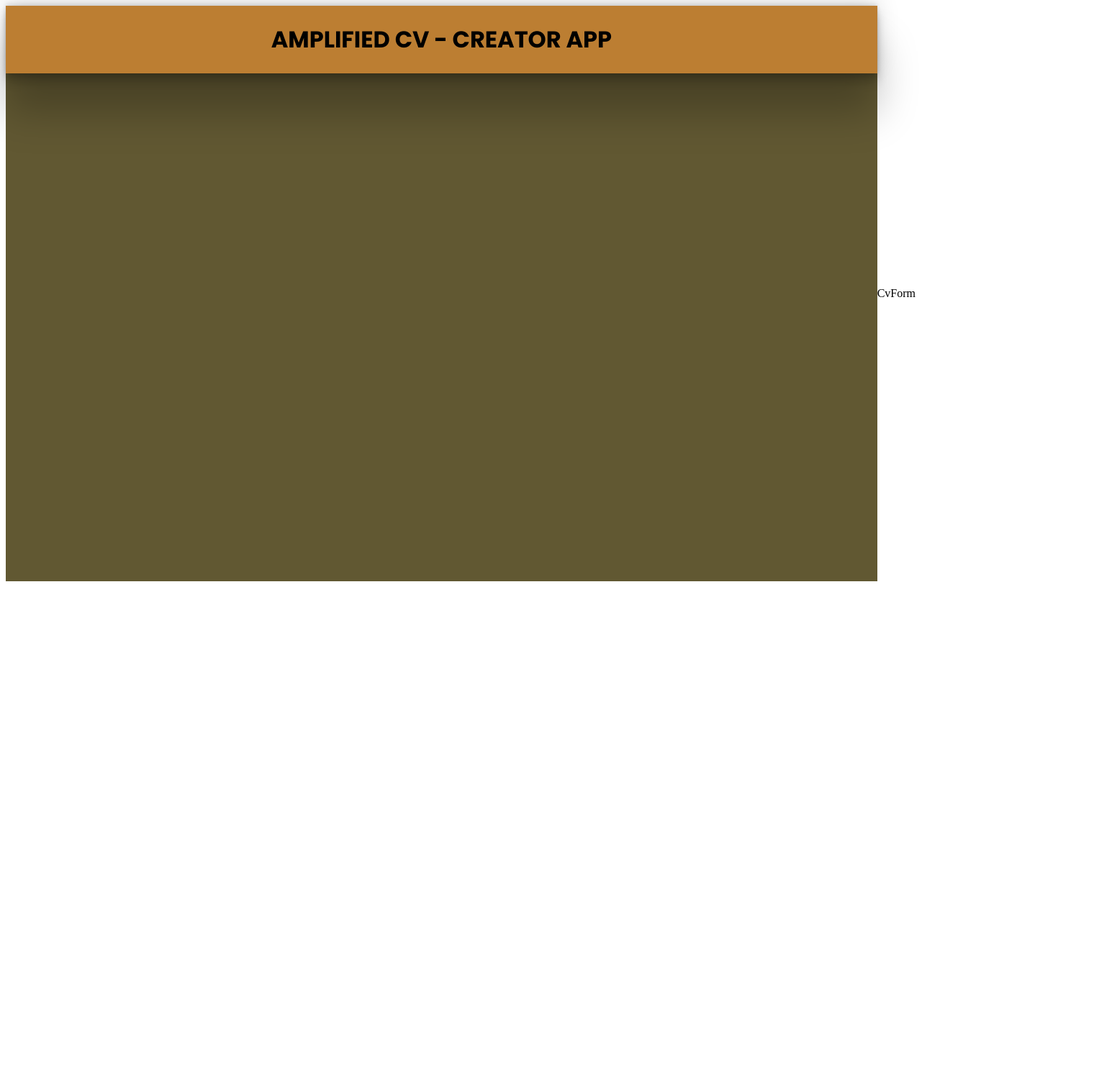
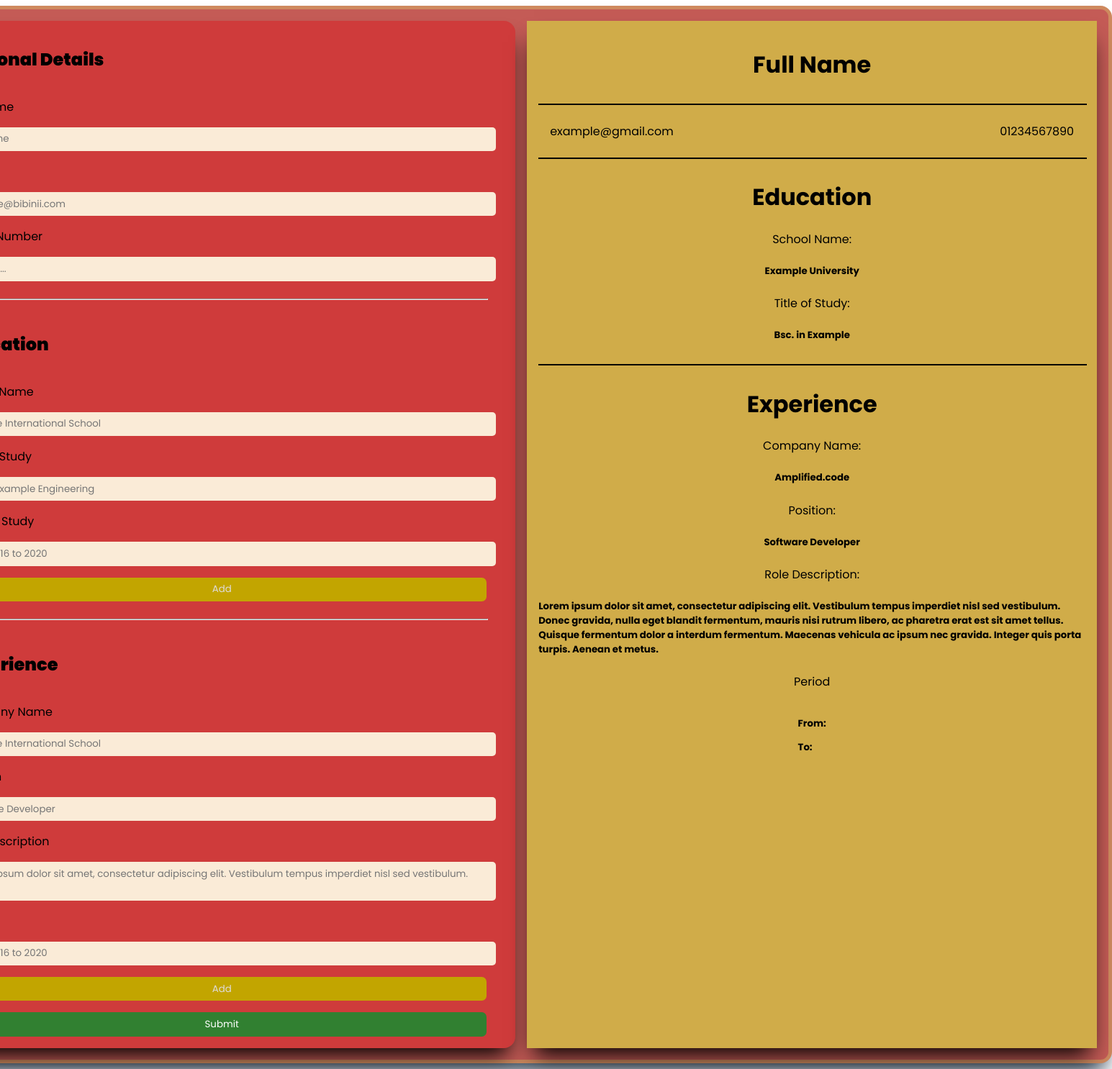
Before and after one commit to asantesylvesterkwame/CV-creator, a React (Create React App) app in the folder cv-creator/: page / in a window 1280 px wide. Shown: the whole page at 72% size, 1545 px wide, since content can reach past the window. Before the commit the page ends 816 px from the top, so only its background shows below. Built offline with nearby package versions, Linux system fonts and the light colour scheme.

Commit message:
put in the elements and setup tup the submit button functionality

```diff
--- a/cv-creator/src/components/forms/CvForm.jsx
+++ b/cv-creator/src/components/forms/CvForm.jsx
@@ -1,8 +1,172 @@
-import React from 'react'
+import React, {useRef} from 'react';
+import './CvForm.css';
+
 
 const CvForm = () => {
+    let elementInputRef = useRef();
+    let fullNameHeader = useRef();
+
+    let emailInputRef = useRef();
+    let emailInputSpace = useRef();
+
+    let phoneNumberRef = useRef();
+    let phoneNumberInput = useRef();
+
+    let schoolNameRef = useRef();
+    let schoolNameInput = useRef();
+
+    let titleOfStudyRef = useRef();
+    let titleOfStudyInput = useRef();
+
+
+
+    function submitForm(e) {
+        let elementInputValue = elementInputRef.current.value;
+        if (elementInputValue === '') {
+            return null
+        }else{
+            fullNameHeader.current.innerHTML = elementInputValue
+
+        }
+        let emailInputValue = emailInputRef.current.value;
+
+        if (emailInputValue === "") {
+            return null
+        } else {
+            emailInputSpace.current.innerHTML = emailInputValue
+        }
+
+        let phoneNumberValue = phoneNumberRef.current.value
+
+        if (phoneNumberValue === '') {
+            return null
+        } else {
+            phoneNumberInput.current.innerHTML = phoneNumberValue
+        }
+
+        let schooNameInputValue = schoolNameRef.current.value;
+
+        if (schooNameInputValue === '') {
+            return null
+        } else {
+            schoolNameInput.current.innerHTML = schooNameInputValue
+        }
+
+        let titleOfStudyValue = titleOfStudyRef.current.value;
+
+        if (titleOfStudyValue === '') {
+            return null
+        } else {
+            titleOfStudyInput.current.innerHTML = titleOfStudyValue;
+        }
+
+    }
   return (
-    <div>CvForm</div>
+    <div className='container'>
+        <div className='formCardDiv'>
+            <div className="formCard">
+                <h2>Personal Details</h2>
+                <label htmlFor="">Full Name</label>
+                <input ref={elementInputRef} className='cvInputDetail' type="text" name="" id="" placeholder='Full Name'/>
+
+                <label htmlFor="">Email</label>
+                <input ref={emailInputRef} className='cvInputDetail' type="email" name="" id="" placeholder='example@bibinii.com'/>
+
+                <label htmlFor="">Phone Number</label>
+                <input ref={phoneNumberRef} className='cvInputDetail' type="number" name="" id="" placeholder='0213456...'/>
+
+                <hr />
+
+                <h2>Education</h2>
+
+                <label htmlFor="">School Name</label>
+                <input ref={schoolNameRef} className='cvInputDetail' type="text" name="" id="" placeholder='Example International School'/>
+
+                <label htmlFor="">Title Of Study</label>
+                <input ref={titleOfStudyRef} className='cvInputDetail' type="text" name="" id="" placeholder='BSc. in Example Engineering'/>
+
+                <label htmlFor="">Date of Study</label>
+                <input  className='cvInputDetail' type="text" name="" id="" placeholder='From 2016 to 2020'/>
+
+
+
+                <input type="button" value="Add" className='AddForm'/>
+
+                <hr />
+
+                <h2>Experience</h2>
+
+                <label htmlFor="">Company Name</label>
+                <input className='cvInputDetail' type="text" name="" id="" placeholder='Example International School'/>
+
+                <label htmlFor="">Position</label>
+                <input className='cvInputDetail' type="text" name="" id="" placeholder='Software Developer'/>
+
+                <label htmlFor="">Role Description</label>
+                <textarea className='cvInputDetail' type="text" name="" id="" placeholder='Lorem ipsum dolor sit amet, consectetur adipiscing elit. Vestibulum tempus imperdiet nisl sed vestibulum.'/>
+
+                <label htmlFor="">Period</label>
+                <input className='cvInputDetail' type="text" name="" id="" placeholder='From 2016 to 2020'/>
+
+
+                <input type="button" value="Add" className='AddForm'/>
+
+                <div className='submitButtonDiv'>
+                <input onClick={submitForm} type="submit" value="Submit" />
+            </div>
+            </div>
+            <div className="CvDocument">
+                <div className="header" id=''><h1  ref={fullNameHeader}>Full Name</h1></div>
+
+                <hr />
+
+                <div className='personalInfoDiv'>
+                     <span className="email" ref={emailInputSpace}>example@gmail.com</span><span ref={phoneNumberInput}>01234567890</span>
+                </div>
+
+                <hr />
+                <div className="educationDiv">
+                <h1>Education</h1>
+                <div className='educationalDetails'>
+                    <div className='educationalDetails'>
+                    School Name: <h5><strong ref={schoolNameInput}>Example University</strong></h5>
+                    </div>
+                    <div className='educationalDetails'>
+                    Title of Study: <h5><strong ref={titleOfStudyInput}>Bsc. in Example</strong></h5>
+                    </div>
+
+                </div>
+
+                </div>
+
+                <hr />
+
+                <div className="educationDiv">
+                <h1>Experience</h1>
+                <div className='educationalDetails'>
+                    <div className='educationalDetails'>
+                    Company Name: <h5><strong>Amplified.code</strong></h5>
+                    </div>
+                    <div className='educationalDetails'>
+                    Position: <h5><strong>Software Developer</strong></h5>
+                    </div>
+
+                    <div className='educationalDetails'>
+                    Role Description: <h5><strong>Lorem ipsum dolor sit amet, consectetur adipiscing elit. Vestibulum tempus imperdiet nisl sed vestibulum. Donec gravida, nulla eget blandit fermentum, mauris nisi rutrum libero, ac pharetra erat est sit amet tellus. Quisque fermentum dolor a interdum fermentum. Maecenas vehicula ac ipsum nec gravida. Integer quis porta turpis. Aenean et metus.</strong></h5>
+                    </div>
+
+                    <div className='educationalDetails'>
+                    Period <h5><strong><span><p>From:</p></span><span><p>To:</p></span></strong></h5>
+                    </div>
+
+                </div>
+
+                </div>
+
+            </div>
+
+        </div>
+    </div>
   )
 }
 
```
